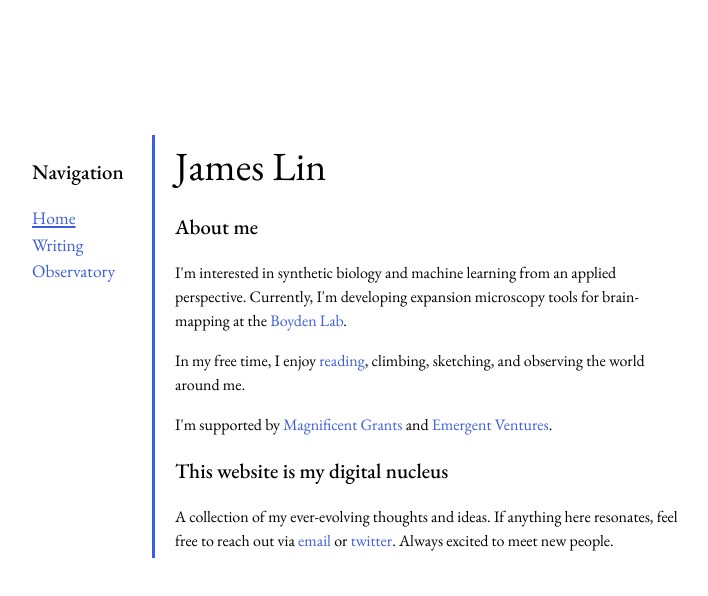
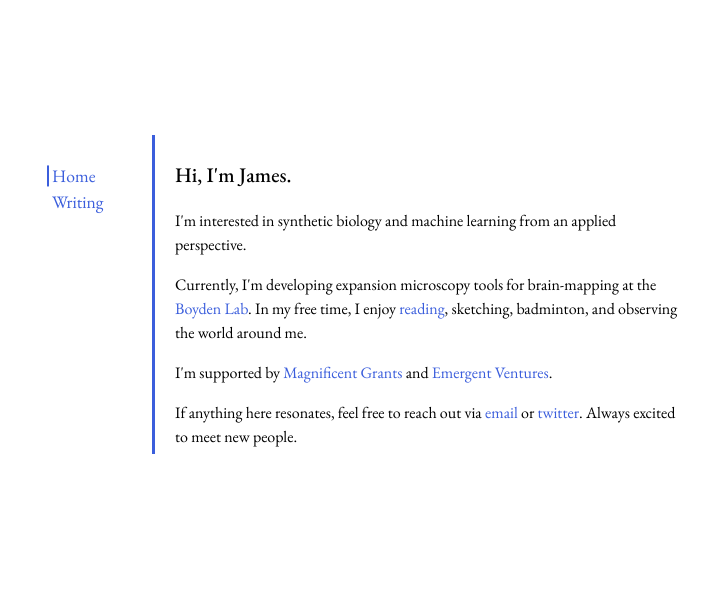
Before and after one commit to linjames0/jameslin.bio, a Next.js app: page / in a window 1280 px wide. Shown: the top 596 px of the page, without its empty margins (232-940 px from the left). Built offline with nearby package versions, Linux system fonts and the light colour scheme.

Commit message:
flattening and cleaning up main page

```diff
--- a/src/app/page.js
+++ b/src/app/page.js
@@ -3,20 +3,19 @@ import styles from "./page.module.css";
 export default function Page() {
     return (
         <div>
-            <h1 className={styles.title}>James Lin</h1>
-            <h3 className={styles.subtitle}>About me</h3>
+            <h3 className={styles.subtitle}>Hi, I'm James.</h3>
             <p>
-                I'm interested in synthetic biology and machine learning from an applied perspective. Currently, I'm developing expansion microscopy tools for brain-mapping at the <a href="https://synthneuro.org/">Boyden Lab</a>.
+                I'm interested in synthetic biology and machine learning from an applied perspective.
             </p>
             <p>
-                In my free time, I enjoy <a href="https://linjames.notion.site/bbbf004605d6430f8965e76634ba54c1?v=76c6a8574223459996028924ac5e66bd&pvs=4">reading</a>, climbing, sketching, and observing the world around me.
+                Currently, I'm developing expansion microscopy tools for brain-mapping at the <a href="https://synthneuro.org/">Boyden Lab</a>.
+                In my free time, I enjoy <a href="https://linjames.notion.site/bbbf004605d6430f8965e76634ba54c1?v=76c6a8574223459996028924ac5e66bd&pvs=4">reading</a>, sketching, badminton, and observing the world around me.
             </p>
             <p>
                 I'm supported by <a href="https://www.magnificentgrants.com/">Magnificent Grants</a> and <a href="https://www.mercatus.org/emergent-ventures">Emergent Ventures</a>.
             </p>
-            <h3 className={styles.subtitle}>This website is my digital nucleus</h3>
             <p style={{marginBottom: 0}}>
-                A collection of my ever-evolving thoughts and ideas. If anything here resonates, feel free to reach out via <a href="mailto:linjames@mit.edu">email</a> or <a href="https://x.com/jlinbio">twitter</a>. Always excited to meet new people.
+                If anything here resonates, feel free to reach out via <a href="mailto:linjames@mit.edu">email</a> or <a href="https://x.com/jlinbio">twitter</a>. Always excited to meet new people.
             </p>
         </div>
     );
--- a/src/app/writing/page.js
+++ b/src/app/writing/page.js
@@ -3,6 +3,7 @@ import PostList from "@/components/PostList";
 export default function Writing() {
     return (
         <div>
+            <div style={{ padding: '1px 0' }}></div>
             <PostList />
         </div>
     );
--- a/src/components/Nav.js
+++ b/src/components/Nav.js
@@ -23,15 +23,22 @@ export default function Nav() {
         <div className={styles.navBox}>
             <div className={styles.desktopNav}>
                 <div className={styles.paddingBox}></div>
-                <h3 className={styles.navTitle}>Navigation</h3>
+                {/* <h3 className={styles.navTitle}>Navigation</h3>             */}
+
+                {/* Insert the crow image from public folder here, set width to 100px, and it should be treated as an inline element*/}
+                {/* <img src="/crow.png" alt="crow" className={styles.crowImage} style={{ width: '50px',  display: 'inline-block' }} />
+                <br /> */}
+
                 <Link href="/" className={`${pathname === '/' ? styles.currentPage : ''} ${styles.navSubtitle}`}>Home</Link>
                 <br />
                 <Link href="/writing" className={`${pathname === '/writing' || postActive() ? styles.currentPage : ''} ${styles.navSubtitle}`}>Writing</Link>
                 <br />
+
+
                 {/* <Link href="/art" className={`${pathname === '/art' ? styles.current : ''} ${styles.navSubtitle}`}>Art</Link>
                 <br /> */}
-                <Link href="/observatory" className={`${pathname === '/observatory' ? styles.currentPage : ''} ${styles.navSubtitle}`}>Observatory</Link>
-                <br />
+                {/* <Link href="/observatory" className={`${pathname === '/observatory' ? styles.currentPage : ''} ${styles.navSubtitle}`}>Observatory</Link>
+                <br /> */}
                 {/* <Link href="/influences" className={`${pathname === '/influences' ? styles.currentPage : ''} ${styles.navSubtitle}`}>Influences</Link>
                 <br />
                 <Link href="/misc" className={`${pathname === '/misc' ? styles.currentPage : ''} ${styles.navSubtitle}`}>Misc</Link>
--- a/src/components/Nav.module.css
+++ b/src/components/Nav.module.css
@@ -2,7 +2,7 @@
     width: 10%;
 
     position: absolute;
-    left: calc(30% - 120px);
+    left: calc(30% - 100px);
     top: 15%;
 
     /* border: 5px solid rgb(59, 94, 220); */
@@ -10,7 +10,7 @@
 
 .paddingBox {
     bottom: 0;
-    padding-bottom: 40px;
+    padding-bottom: 43px;
 }
 
 .navTitle {
@@ -26,10 +26,33 @@
 }
 
 .currentPage {
-    text-decoration: underline;
-    text-decoration-thickness: 2px;
-    text-underline-offset: 2px;
+    position: relative;
+    /* text-decoration: underline; */
+    /* text-decoration-thickness: 2px;
+     */
+    /* border-left: 2px solid currentColor; */
+    /* padding-left: 5px; */
+    /* text-underline-offset: 2px; */
 }
+
+.currentPage::before {
+    content: '';
+    position: absolute;
+    left: -5px;
+    top: 50%;
+    transform: translateY(-50%);
+    height: 1.2em;
+    width: 2px;
+    background-color: rgb(59, 94, 220);
+}
+
+/* a:hover {
+    color: rgb(255, 255, 255);
+    text-decoration: none;
+
+    padding: 3px 0 3px 0;
+    background-color: rgb(59, 94, 220);
+} */
 
 .desktopNav {
     display: static;
```
Also changed, not shown: markdown/jolie1.md (+1 -1 lines), public/crow.png (added).
